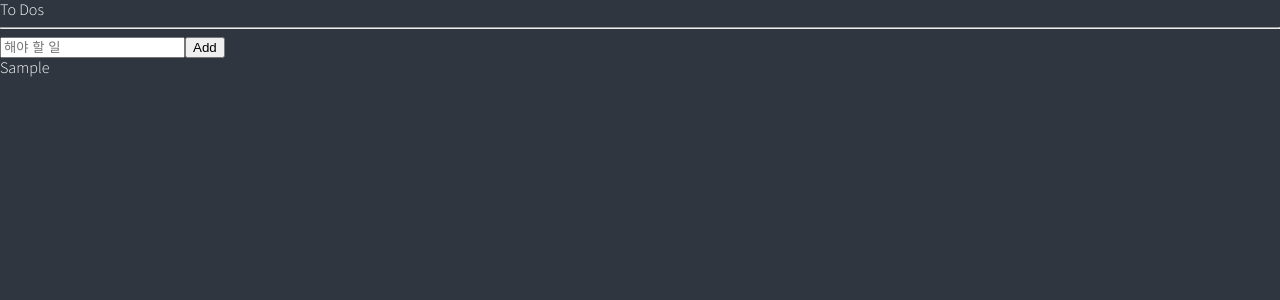
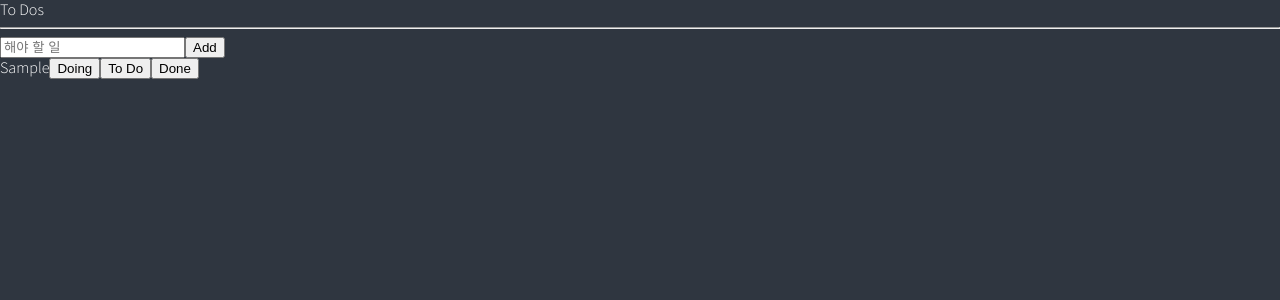
Before and after one commit to zeronedev/react-todo-v2201, a React (Create React App) app: page / in a window 1280 px wide. Both pictures are taken after typing "Sample" into the empty fields and a click on the button "Add". Shown: the top 300 px of the page. Built offline with nearby package versions, Linux system fonts and the light colour scheme.

Commit message:
#5.12 Refactoring: 파일 쪼개서 정리

```diff
--- /dev/null
+++ b/src/atoms.tsx
@@ -0,0 +1,12 @@
+import { atom } from "recoil";
+
+export interface IToDo {
+  text: string;
+  id: number;
+  categori: "TO_DO" | "DOING" | "DONE";
+}
+
+export const toDoState = atom<IToDo[]>({
+  key: "toDo",
+  default: [],
+});
--- /dev/null
+++ b/src/components/CreateToDo.tsx
@@ -0,0 +1,30 @@
+import { useForm } from "react-hook-form";
+import { useSetRecoilState } from "recoil";
+import { toDoState } from "../atoms";
+
+interface IForm {
+  toDo: string;
+}
+
+function CreateToDo() {
+  const setToDos = useSetRecoilState(toDoState);
+  const { register, handleSubmit, setValue } = useForm<IForm>();
+  const handleValid = ({ toDo }: IForm) => {
+    setToDos((oldToDos) => [
+      { text: toDo, id: Date.now(), categori: "TO_DO" },
+      ...oldToDos,
+    ]);
+    setValue("toDo", "");
+  };
+  return (
+    <form onSubmit={handleSubmit(handleValid)}>
+      <input
+        {...register("toDo", { required: "해야 할 일을 입력하세요." })}
+        placeholder="해야 할 일"
+      />
+      <button>Add</button>
+    </form>
+  );
+}
+
+export default CreateToDo;
--- /dev/null
+++ b/src/components/ToDo.tsx
@@ -0,0 +1,14 @@
+import { IToDo } from "../atoms";
+
+function ToDo({ text }: IToDo) {
+  return (
+    <li>
+      <span>{text}</span>
+      <button>Doing</button>
+      <button>To Do</button>
+      <button>Done</button>
+    </li>
+  );
+}
+
+export default ToDo;
--- a/src/components/ToDoList.tsx
+++ b/src/components/ToDoList.tsx
@@ -1,47 +1,18 @@
-import { useForm } from "react-hook-form";
-import { atom, useRecoilState } from "recoil";
-
-interface IForm {
-  toDo: string;
-}
-
-interface IToDo {
-  text: string;
-  id: number;
-  categori: "TO_DO" | "DOING" | "DONE";
-}
-
-const toDoState = atom<IToDo[]>({
-  key: "toDo",
-  default: [],
-});
+import { useRecoilValue } from "recoil";
+import { toDoState } from "../atoms";
+import CreateToDo from "./CreateToDo";
+import ToDo from "./ToDo";
 
 function ToDoList() {
-  const [toDos, setToDos] = useRecoilState(toDoState);
-  const { register, handleSubmit, setValue } = useForm<IForm>();
-  const handleValid = ({ toDo }: IForm) => {
-    setToDos((oldToDos) => [
-      { text: toDo, id: Date.now(), categori: "TO_DO" },
-      ...oldToDos,
-    ]);
-    setValue("toDo", "");
-  };
-  console.log(toDos);
+  const toDos = useRecoilValue(toDoState);
   return (
     <div>
       <h1>To Dos</h1>
       <hr />
-      <form onSubmit={handleSubmit(handleValid)}>
-        <input
-          {...register("toDo", { required: "해야 할 일을 입력하세요." })}
-          placeholder="해야 할 일"
-        />
-
-        <button>Add</button>
-      </form>
+      <CreateToDo />
       <ul>
         {toDos.map((toDo) => (
-          <li key={toDo.id}>{toDo.text}</li>
+          <ToDo key={toDo.id} {...toDo} />
         ))}
       </ul>
     </div>
```
Also changed, not shown: tsconfig.json (+2 -8 lines), 1 other file (tests, documents, lock files or other folders).
